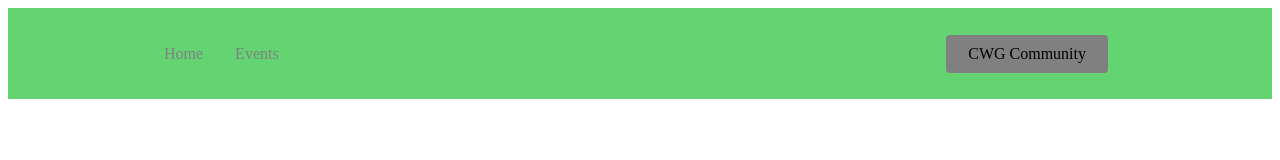
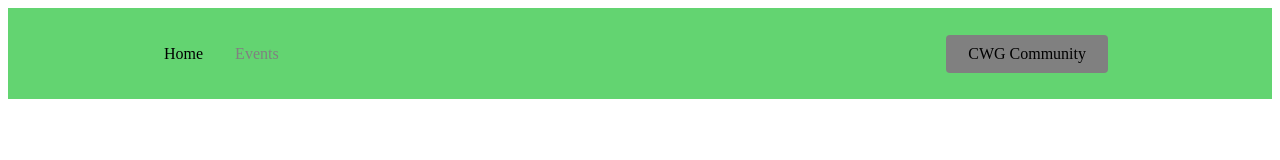
Before and after one commit to rajeshk1101/cwg-home, a React (Create React App) app: page / in a window 1280 px wide. Shown: the top 160 px of the page. Built offline with nearby package versions, Linux system fonts and the light colour scheme.

Commit message:
Home Fix

```diff
--- a/src/components/Navbar/index.js
+++ b/src/components/Navbar/index.js
@@ -15,7 +15,7 @@ return (
 		<Bars />
 
 		<NavMenu>
-        <NavLink to='/index' activeStyle>
+        <NavLink to='/' activeStyle>
 			Home
 		</NavLink>
 		<NavLink to='/events' activeStyle>
```
